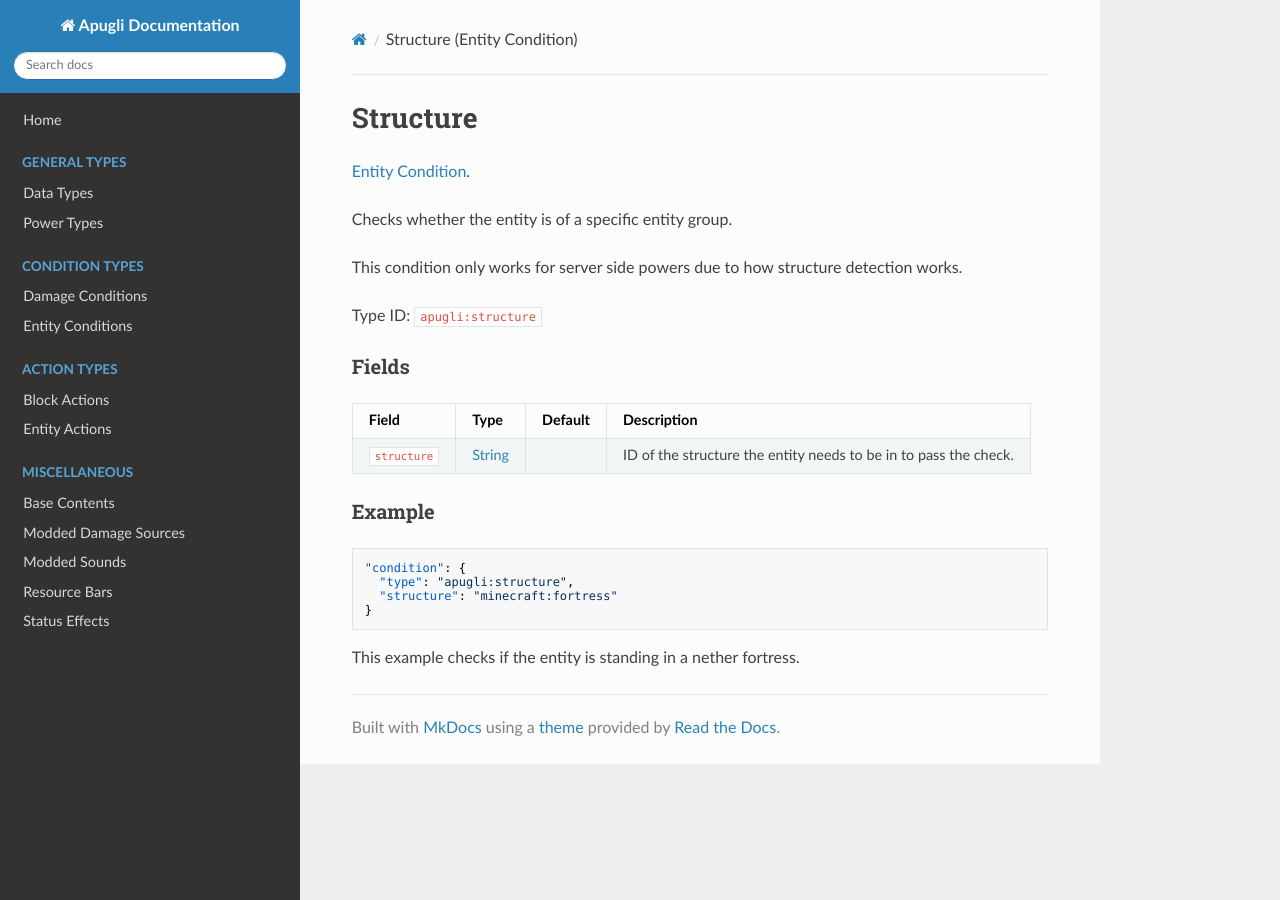
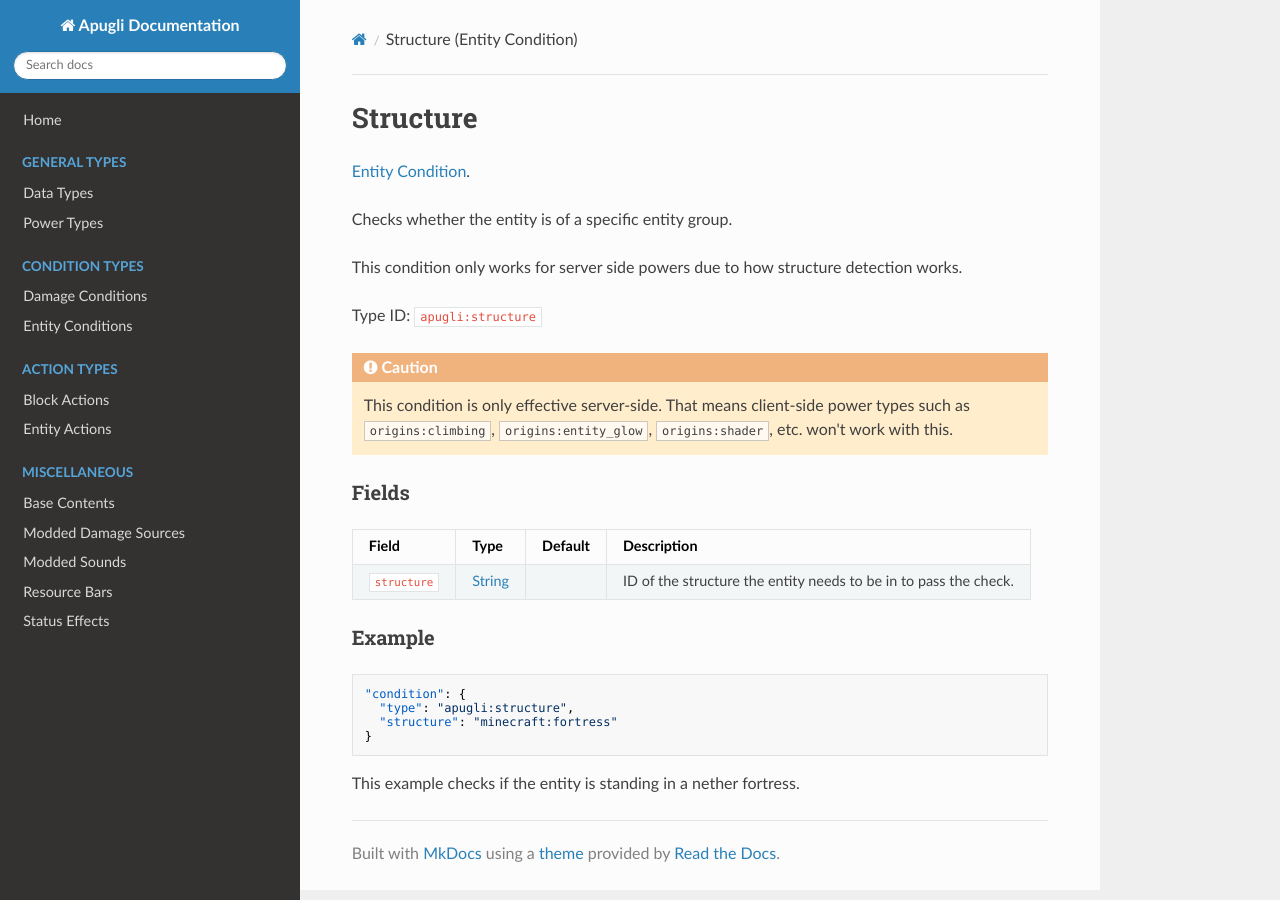
Before and after one commit to MerchantPug/apugli-docs, an MkDocs documentation site: the page built from docs/types/entity_condition_types/structure.md, in a window 1280 px wide. Built offline with MkDocs 1.6.1, drawn with Linux system fonts in a browser that asks for light colours; nearby versions of some CDN libraries.

Commit message:
Added Caution to structure.md

```diff
--- a/docs/types/entity_condition_types/structure.md
+++ b/docs/types/entity_condition_types/structure.md
@@ -13,6 +13,10 @@ This condition only works for server side powers due to how structure detection
 
 Type ID: `apugli:structure`
 
+!!! caution
+
+    This condition is only effective server-side. That means client-side power types such as [`origins:climbing`](https://origins.readthedocs.io/en/latest/types/power_types/climbing/), [`origins:entity_glow`](https://origins.readthedocs.io/en/latest/types/power_types/entity_glow/), [`origins:shader`](https://origins.readthedocs.io/en/latest/types/power_types/shader/), etc. won't work with this.
+
 ### Fields
 
 Field  | Type | Default | Description
```
